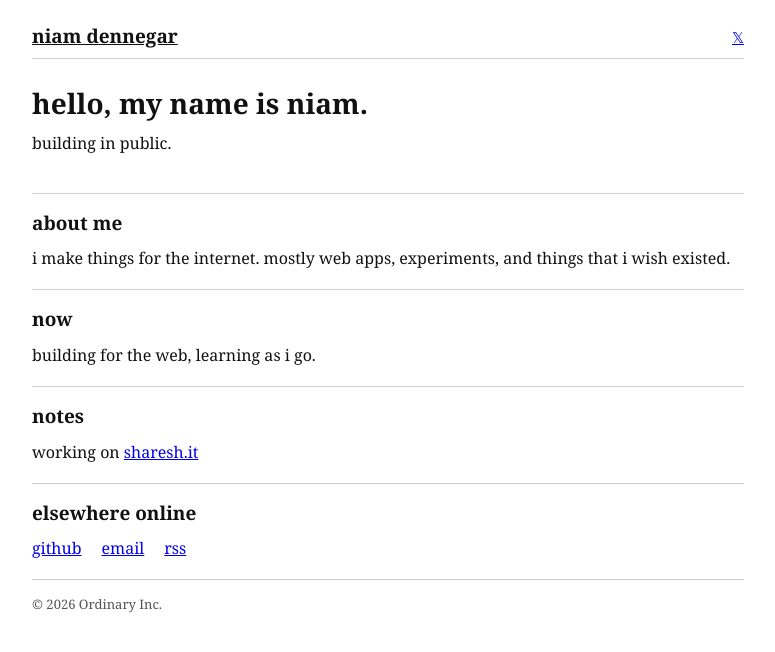
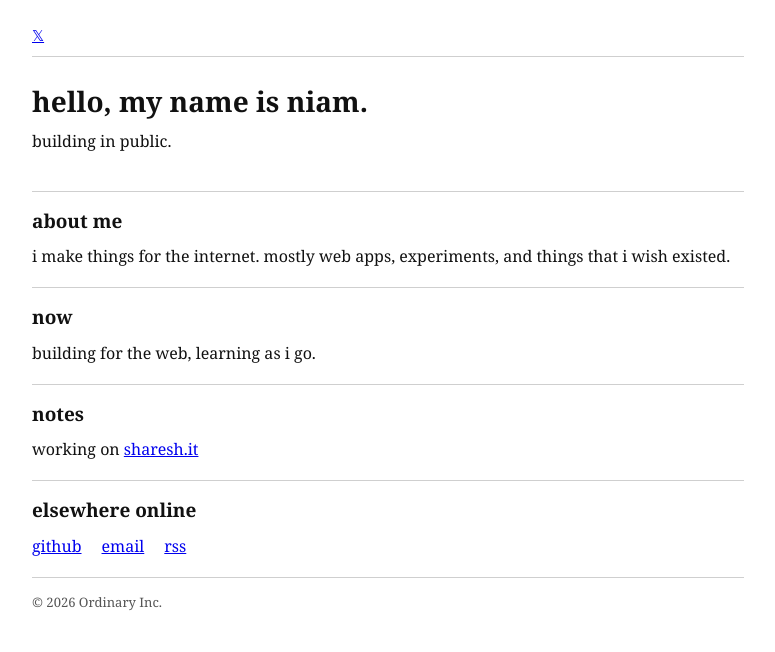
Before and after one commit to iamniam/niam.gg, a Jekyll site: the page built from index.html, in a window 1280 px wide. Shown: the top 652 px of the page, without its empty margins (252-1027 px from the left). Built offline with Jekyll 4.4.1, drawn with Linux system fonts in a browser that asks for light colours.

Commit message:
Remove name from homepage header

```diff
--- a/_layouts/default.html
+++ b/_layouts/default.html
@@ -20,7 +20,6 @@
 <body>
   <div class="page">
     <header class="masthead">
-      <a class="site-name" href="{{ rootprefix }}index.html">{{ profile.name | escape }}</a>
       {% if profile.x and profile.x != empty %}
       <a class="rss-link" href="{{ profile.x | escape }}" rel="me noopener noreferrer">𝕏</a>
       {% endif %}
```
